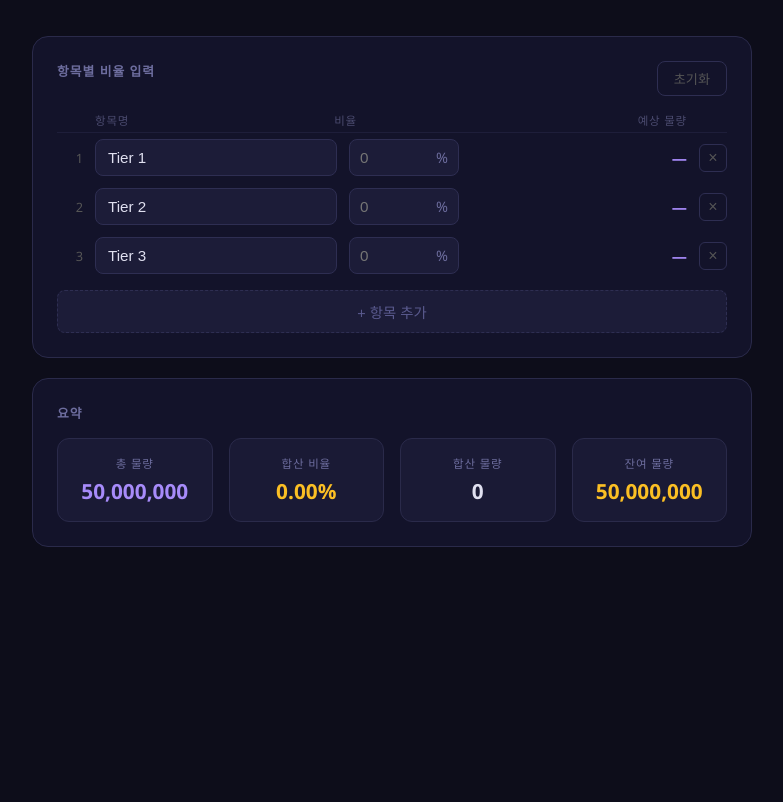
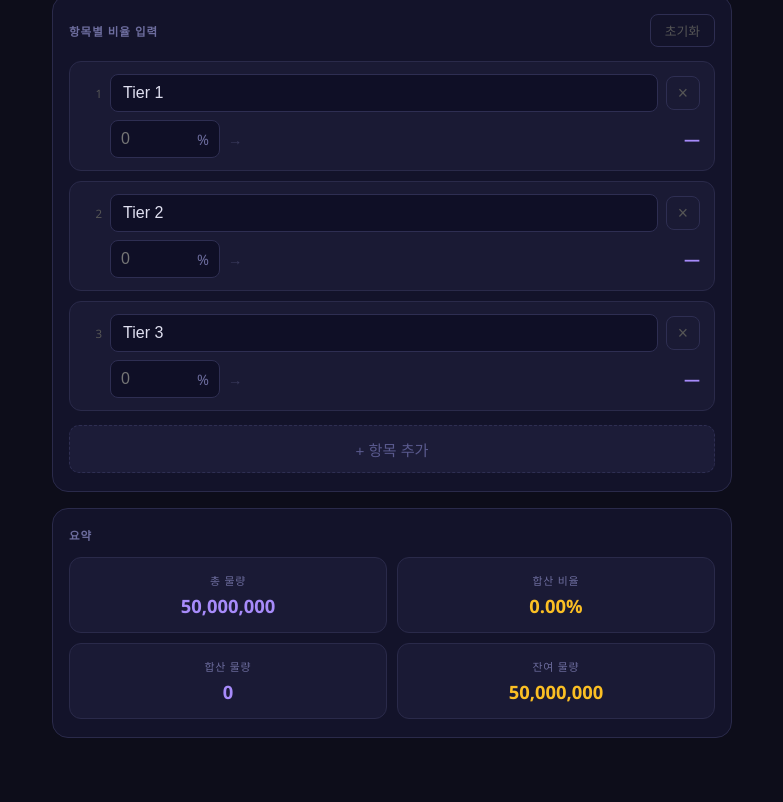
Before and after one commit to jungmin1212/cudis-airdrop, a plain HTML site: page index.html in a window 1280 px wide. Shown: the part 167-969 px from the top of the page, without its empty margins (248-1031 px from the left). Before the commit the page ends 800 px from the top, so only its background shows below. Drawn offline with Linux system fonts and the light colour scheme.

Commit message:
Update index.html

```diff
--- a/index.html
+++ b/index.html
@@ -12,259 +12,197 @@
       background: #0d0d1a;
       color: #e0e0f0;
       min-height: 100vh;
-      padding: 40px 16px;
+      padding: 28px 14px 48px;
     }
 
-    .container {
-      max-width: 720px;
-      margin: 0 auto;
-    }
+    .container { max-width: 680px; margin: 0 auto; }
 
-    header {
-      text-align: center;
-      margin-bottom: 40px;
-    }
-
+    /* Header */
+    header { text-align: center; margin-bottom: 28px; }
     header h1 {
-      font-size: 2rem;
+      font-size: 1.7rem;
       font-weight: 700;
       background: linear-gradient(135deg, #a78bfa, #60a5fa);
       -webkit-background-clip: text;
       -webkit-text-fill-color: transparent;
       background-clip: text;
-      margin-bottom: 8px;
+      margin-bottom: 6px;
     }
-
-    header p {
-      color: #888;
-      font-size: 0.95rem;
-    }
-
+    header p { color: #888; font-size: 0.88rem; }
     .total-badge {
       display: inline-block;
-      margin-top: 12px;
+      margin-top: 10px;
       background: linear-gradient(135deg, #4c1d95, #1e3a5f);
       border: 1px solid #6d28d9;
       border-radius: 20px;
-      padding: 6px 18px;
-      font-size: 1rem;
+      padding: 5px 16px;
+      font-size: 0.92rem;
       font-weight: 600;
       color: #c4b5fd;
-      letter-spacing: 0.5px;
     }
 
+    /* Card */
     .card {
       background: #13132a;
       border: 1px solid #2a2a4a;
       border-radius: 16px;
-      padding: 24px;
-      margin-bottom: 20px;
+      padding: 18px 16px;
+      margin-bottom: 16px;
     }
-
     .card-title {
-      font-size: 0.8rem;
+      font-size: 0.72rem;
       font-weight: 600;
       text-transform: uppercase;
       letter-spacing: 1px;
       color: #6d6d9e;
-      margin-bottom: 16px;
+    }
+    .header-row {
+      display: flex;
+      justify-content: space-between;
+      align-items: center;
+      margin-bottom: 14px;
     }
 
-    /* Rows */
-    .row {
-      display: flex;
-      align-items: center;
-      gap: 12px;
-      margin-bottom: 12px;
-      animation: fadeIn 0.2s ease;
+    /* Item card */
+    .item {
+      background: #1a1a34;
+      border: 1px solid #2a2a4a;
+      border-radius: 12px;
+      padding: 12px 14px;
+      margin-bottom: 10px;
+      animation: fadeIn 0.18s ease;
     }
-
     @keyframes fadeIn {
       from { opacity: 0; transform: translateY(-4px); }
       to   { opacity: 1; transform: translateY(0); }
     }
 
-    .row-num {
-      width: 26px;
+    .item-top {
+      display: flex;
+      align-items: center;
+      gap: 8px;
+      margin-bottom: 8px;
+    }
+    .item-num {
+      font-size: 0.72rem;
+      color: #555;
+      width: 18px;
+      flex-shrink: 0;
       text-align: right;
-      font-size: 0.8rem;
-      color: #555;
-      flex-shrink: 0;
     }
-
-    .row input[type="text"] {
-      flex: 2;
-      background: #1c1c38;
+    .item-top input[type="text"] {
+      flex: 1;
+      background: #0f0f26;
       border: 1px solid #2e2e52;
       border-radius: 8px;
       color: #e0e0f0;
       padding: 9px 12px;
-      font-size: 0.95rem;
+      font-size: 1rem;
       outline: none;
       transition: border-color 0.2s;
+      min-width: 0;
     }
+    .item-top input[type="text"]:focus { border-color: #7c3aed; }
+    .item-top input[type="text"]::placeholder { color: #3a3a5c; }
 
-    .row input[type="text"]:focus {
-      border-color: #7c3aed;
+    .del-btn {
+      width: 34px; height: 34px;
+      flex-shrink: 0;
+      background: none;
+      border: 1px solid #2e2e52;
+      border-radius: 8px;
+      color: #555;
+      font-size: 1.1rem;
+      cursor: pointer;
+      display: flex; align-items: center; justify-content: center;
+      transition: all 0.15s;
+      -webkit-tap-highlight-color: transparent;
     }
+    .del-btn:active { border-color: #ef4444; color: #ef4444; background: #1f0f0f; }
 
-    .row input[type="text"]::placeholder {
-      color: #3a3a5c;
+    .item-bottom {
+      display: flex;
+      align-items: center;
+      gap: 8px;
+      padding-left: 26px;
     }
 
     .rate-wrap {
-      flex: 1;
       display: flex;
       align-items: center;
-      background: #1c1c38;
+      background: #0f0f26;
       border: 1px solid #2e2e52;
       border-radius: 8px;
       overflow: hidden;
       transition: border-color 0.2s;
+      width: 110px;
+      flex-shrink: 0;
     }
-
-    .rate-wrap:focus-within {
-      border-color: #7c3aed;
-    }
-
+    .rate-wrap:focus-within { border-color: #7c3aed; }
     .rate-wrap input[type="number"] {
       flex: 1;
       background: transparent;
       border: none;
       color: #e0e0f0;
       padding: 9px 10px;
-      font-size: 0.95rem;
+      font-size: 1rem;
       outline: none;
       min-width: 0;
       -moz-appearance: textfield;
     }
-
     .rate-wrap input[type="number"]::-webkit-inner-spin-button,
     .rate-wrap input[type="number"]::-webkit-outer-spin-button { display: none; }
+    .rate-unit { padding: 0 10px 0 2px; color: #6d6d9e; font-size: 0.9rem; user-select: none; }
 
-    .rate-unit {
-      padding: 0 10px 0 4px;
-      color: #6d6d9e;
-      font-size: 0.9rem;
-      user-select: none;
-    }
+    .arrow { color: #3a3a5c; font-size: 0.9rem; flex-shrink: 0; }
 
     .result-cell {
-      flex: 2;
+      flex: 1;
       text-align: right;
-      font-size: 0.95rem;
-      font-weight: 600;
+      font-size: 1rem;
+      font-weight: 700;
       color: #a78bfa;
-      min-width: 120px;
     }
-
-    .del-btn {
-      width: 28px;
-      height: 28px;
-      flex-shrink: 0;
-      background: none;
-      border: 1px solid #2e2e52;
-      border-radius: 6px;
-      color: #555;
-      font-size: 1rem;
-      cursor: pointer;
-      display: flex;
-      align-items: center;
-      justify-content: center;
-      transition: all 0.15s;
-    }
-
-    .del-btn:hover {
-      border-color: #ef4444;
-      color: #ef4444;
-      background: #1f0f0f;
-    }
-
-    /* Column headers */
-    .row-header {
-      display: flex;
-      align-items: center;
-      gap: 12px;
-      margin-bottom: 6px;
-      padding: 0 0 4px;
-      border-bottom: 1px solid #1e1e3a;
-    }
-
-    .col-label {
-      font-size: 0.72rem;
-      color: #4a4a6e;
-      text-transform: uppercase;
-      letter-spacing: 0.8px;
-    }
-
-    .col-num  { width: 26px; flex-shrink: 0; }
-    .col-name { flex: 2; }
-    .col-rate { flex: 1; }
-    .col-res  { flex: 2; text-align: right; }
-    .col-del  { width: 28px; flex-shrink: 0; }
 
     /* Add button */
     .add-btn {
       width: 100%;
-      padding: 10px;
+      padding: 12px;
       background: #1c1c38;
       border: 1px dashed #2e2e52;
-      border-radius: 8px;
+      border-radius: 10px;
       color: #5a5a8e;
-      font-size: 0.9rem;
+      font-size: 0.95rem;
       cursor: pointer;
       transition: all 0.15s;
       margin-top: 4px;
+      -webkit-tap-highlight-color: transparent;
     }
+    .add-btn:active { border-color: #7c3aed; color: #a78bfa; background: #1c1c42; }
 
-    .add-btn:hover {
-      border-color: #7c3aed;
-      color: #a78bfa;
-      background: #1c1c42;
+    /* Summary grid */
+    .summary {
+      display: grid;
+      grid-template-columns: 1fr 1fr;
+      gap: 10px;
     }
-
-    /* Summary */
-    .summary {
-      display: flex;
-      justify-content: space-between;
-      align-items: center;
-      gap: 16px;
-      flex-wrap: wrap;
-    }
-
     .summary-item {
-      flex: 1;
-      min-width: 140px;
       background: #1a1a35;
       border: 1px solid #2a2a4a;
       border-radius: 12px;
-      padding: 16px;
+      padding: 14px 12px;
       text-align: center;
     }
-
-    .summary-item.warn {
-      border-color: #92400e;
-      background: #1a1208;
-    }
-
-    .summary-item.ok {
-      border-color: #065f46;
-      background: #071a12;
-    }
-
+    .summary-item.warn { border-color: #92400e; background: #1a1208; }
+    .summary-item.ok   { border-color: #065f46; background: #071a12; }
     .s-label {
-      font-size: 0.72rem;
+      font-size: 0.68rem;
       color: #6d6d9e;
       text-transform: uppercase;
       letter-spacing: 0.8px;
-      margin-bottom: 6px;
+      margin-bottom: 5px;
     }
-
-    .s-value {
-      font-size: 1.3rem;
-      font-weight: 700;
-    }
-
+    .s-value { font-size: 1.15rem; font-weight: 700; }
     .s-value.purple { color: #a78bfa; }
     .s-value.green  { color: #34d399; }
     .s-value.orange { color: #fbbf24; }
@@ -276,23 +214,12 @@
       border: 1px solid #2e2e52;
       border-radius: 8px;
       color: #555;
-      padding: 7px 16px;
-      font-size: 0.82rem;
+      padding: 6px 14px;
+      font-size: 0.8rem;
       cursor: pointer;
-      transition: all 0.15s;
+      -webkit-tap-highlight-color: transparent;
     }
-
-    .reset-btn:hover {
-      border-color: #6d28d9;
-      color: #a78bfa;
-    }
-
-    .header-row {
-      display: flex;
-      justify-content: space-between;
-      align-items: center;
-      margin-bottom: 16px;
-    }
+    .reset-btn:active { border-color: #6d28d9; color: #a78bfa; }
   </style>
 </head>
 <body>
@@ -308,22 +235,12 @@
       <div class="card-title">항목별 비율 입력</div>
       <button class="reset-btn" onclick="resetAll()">초기화</button>
     </div>
-
-    <div class="row-header">
-      <div class="col-label col-num"></div>
-      <div class="col-label col-name">항목명</div>
-      <div class="col-label col-rate">비율</div>
-      <div class="col-label col-res">예상 물량</div>
-      <div class="col-label col-del"></div>
-    </div>
-
     <div id="rows"></div>
-
     <button class="add-btn" onclick="addRow()">+ 항목 추가</button>
   </div>
 
   <div class="card">
-    <div class="card-title">요약</div>
+    <div class="card-title" style="margin-bottom:14px">요약</div>
     <div class="summary">
       <div class="summary-item">
         <div class="s-label">총 물량</div>
@@ -331,15 +248,15 @@
       </div>
       <div class="summary-item" id="sum-box">
         <div class="s-label">합산 비율</div>
-        <div class="s-value" id="sum-rate">0%</div>
+        <div class="s-value orange" id="sum-rate">0%</div>
       </div>
       <div class="summary-item">
         <div class="s-label">합산 물량</div>
-        <div class="s-value" id="sum-amount">0</div>
+        <div class="s-value purple" id="sum-amount">0</div>
       </div>
       <div class="summary-item">
         <div class="s-label">잔여 물량</div>
-        <div class="s-value" id="remain-amount">50,000,000</div>
+        <div class="s-value orange" id="remain-amount">50,000,000</div>
       </div>
     </div>
   </div>
@@ -348,30 +265,33 @@
 <script>
   const TOTAL = 50_000_000;
   let rowId = 0;
-
   const rowsEl = document.getElementById('rows');
 
   function addRow(name = '', rate = '') {
     rowId++;
     const id = rowId;
     const div = document.createElement('div');
-    div.className = 'row';
+    div.className = 'item';
     div.id = `row-${id}`;
     div.innerHTML = `
-      <span class="row-num" id="num-${id}"></span>
-      <input type="text" placeholder="항목명 (예: Tier 1)" id="name-${id}" />
-      <div class="rate-wrap">
-        <input type="number" min="0" max="100" step="0.01" placeholder="0" id="rate-${id}" oninput="calc()" />
-        <span class="rate-unit">%</span>
+      <div class="item-top">
+        <span class="item-num" id="num-${id}"></span>
+        <input type="text" placeholder="항목명 (예: Tier 1)" id="name-${id}" />
+        <button class="del-btn" onclick="removeRow(${id})">×</button>
       </div>
-      <div class="result-cell" id="res-${id}">—</div>
-      <button class="del-btn" onclick="removeRow(${id})" title="삭제">×</button>
+      <div class="item-bottom">
+        <div class="rate-wrap">
+          <input type="number" inputmode="decimal" min="0" max="100" step="0.01"
+                 placeholder="0" id="rate-${id}" oninput="calc()" />
+          <span class="rate-unit">%</span>
+        </div>
+        <span class="arrow">→</span>
+        <div class="result-cell" id="res-${id}">—</div>
+      </div>
     `;
     rowsEl.appendChild(div);
-
     if (name) document.getElementById(`name-${id}`).value = name;
     if (rate) document.getElementById(`rate-${id}`).value = rate;
-
     renumber();
     calc();
   }
@@ -384,67 +304,58 @@
   }
 
   function renumber() {
-    const rows = rowsEl.querySelectorAll('.row');
-    rows.forEach((r, i) => {
-      const numEl = r.querySelector('[id^="num-"]');
-      if (numEl) numEl.textContent = i + 1;
+    rowsEl.querySelectorAll('.item').forEach((r, i) => {
+      const n = r.querySelector('[id^="num-"]');
+      if (n) n.textContent = i + 1;
     });
   }
 
   function calc() {
     let totalRate = 0;
-    const rows = rowsEl.querySelectorAll('.row');
-
-    rows.forEach(r => {
+    rowsEl.querySelectorAll('.item').forEach(r => {
       const id = r.id.replace('row-', '');
       const rateEl = document.getElementById(`rate-${id}`);
       const resEl  = document.getElementById(`res-${id}`);
       if (!rateEl || !resEl) return;
-
       const rate = parseFloat(rateEl.value) || 0;
       totalRate += rate;
       const amount = Math.floor(TOTAL * rate / 100);
       resEl.textContent = amount > 0 ? amount.toLocaleString() + ' CUDIS' : '—';
     });
 
-    const sumRate   = totalRate;
-    const sumAmount = Math.floor(TOTAL * sumRate / 100);
+    const sumAmount = Math.floor(TOTAL * totalRate / 100);
     const remain    = TOTAL - sumAmount;
 
-    document.getElementById('sum-rate').textContent   = sumRate.toFixed(2) + '%';
+    document.getElementById('sum-rate').textContent   = totalRate.toFixed(2) + '%';
     document.getElementById('sum-amount').textContent = sumAmount.toLocaleString();
     document.getElementById('remain-amount').textContent = remain.toLocaleString();
 
-    const sumBox  = document.getElementById('sum-box');
+    const sumBox    = document.getElementById('sum-box');
     const sumRateEl = document.getElementById('sum-rate');
     const remainEl  = document.getElementById('remain-amount');
 
-    if (sumRate > 100) {
+    if (totalRate > 100) {
       sumBox.className = 'summary-item warn';
       sumRateEl.className = 's-value red';
-    } else if (sumRate === 100) {
+    } else if (totalRate === 100) {
       sumBox.className = 'summary-item ok';
       sumRateEl.className = 's-value green';
     } else {
       sumBox.className = 'summary-item';
       sumRateEl.className = 's-value orange';
     }
-
     remainEl.className = remain < 0 ? 's-value red' : remain === 0 ? 's-value green' : 's-value orange';
   }
 
   function resetAll() {
     rowsEl.innerHTML = '';
     rowId = 0;
-    addRow();
-    addRow();
-    addRow();
+    addRow(); addRow(); addRow();
   }
 
-  // 초기 3개 항목
-  addRow('Tier 1', '');
-  addRow('Tier 2', '');
-  addRow('Tier 3', '');
+  addRow('Tier 1');
+  addRow('Tier 2');
+  addRow('Tier 3');
 </script>
 </body>
 </html>
```
